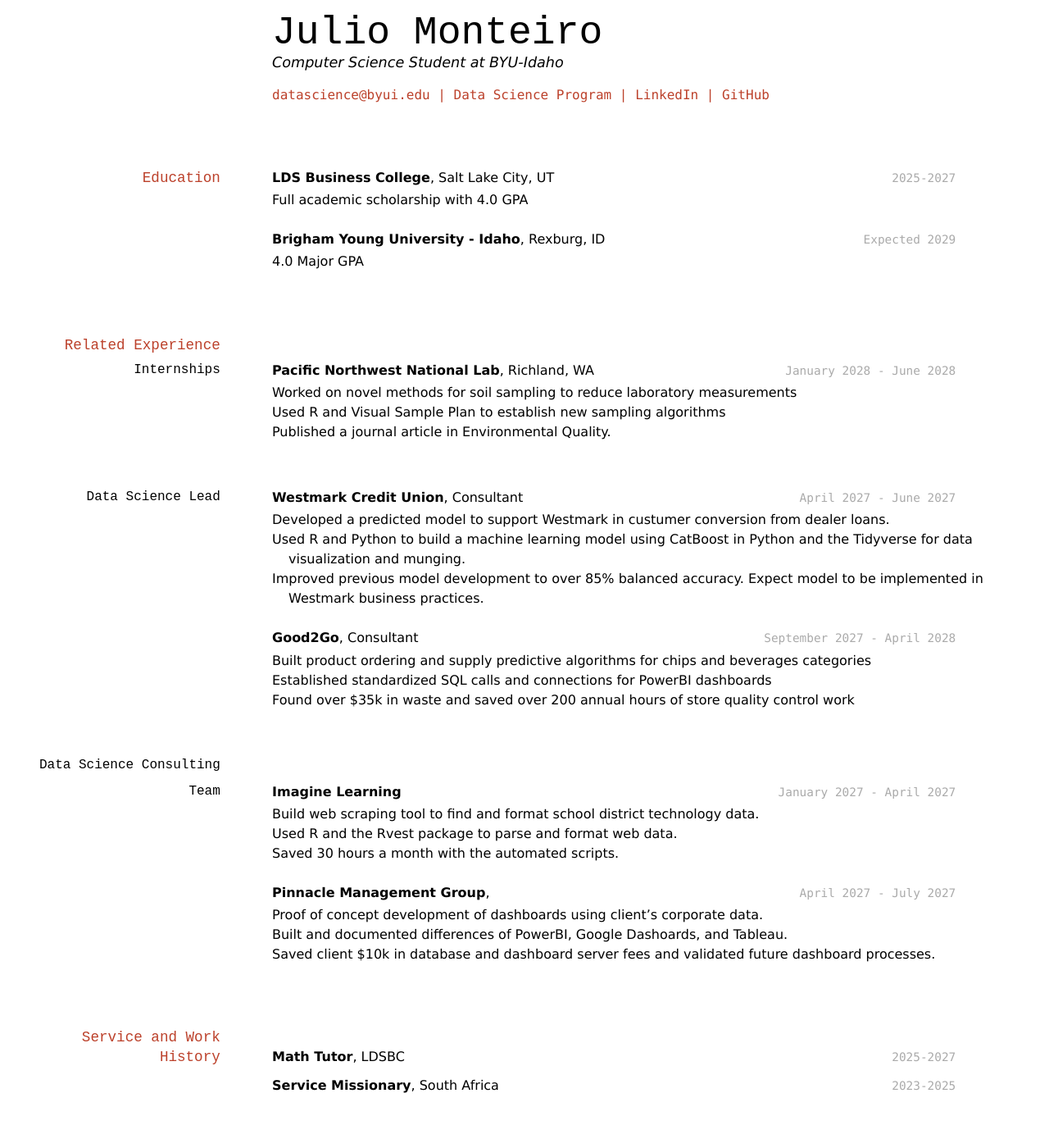
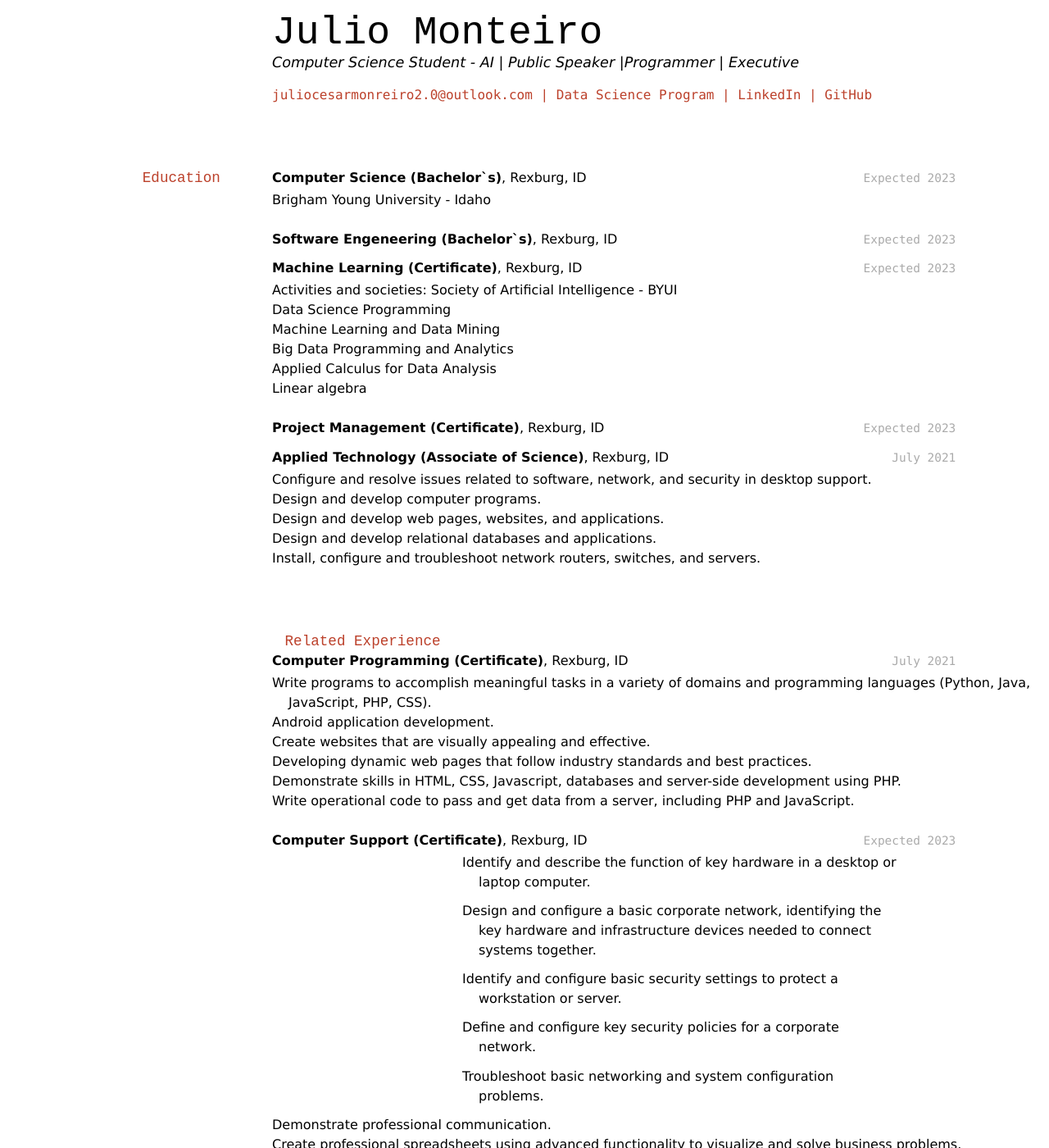
Before and after one commit to byuids-resumes/Julio-Monteiro-Resume, a Jekyll site: the page built from docs/index.md, in a window 1280 px wide and 1400 px high. Shown: the whole window at 82% size. Built offline with Jekyll 4.4.1, drawn with Linux system fonts in a browser that asks for light colours; some of the changed text lies outside the part shown.

Commit message:
I updated the education section on my resume

```diff
--- a/docs/index.md
+++ b/docs/index.md
@@ -3,65 +3,118 @@ layout: cv
 title: Julio Monteiro
 ---
 # Julio Monteiro
-Computer Science Student at BYU-Idaho
+Computer Science Student - AI | Public Speaker |Programmer | Executive
 
 <div id="webaddress">
-<a href="datascience@byui.edu">datascience@byui.edu</a>
+<a href="juliocesarmonreiro2.0@outlook.com">juliocesarmonreiro2.0@outlook.com</a>
 | <a href="https://byuidatascience.github.io/development.html">Data Science Program</a>
-| <a href="https://www.linkedin.com/groups/13537407/">LinkedIn</a>
-| <a href="https://github.com/byuids-resumes">GitHub</a>
+| <a href="https://www.linkedin.com/in/juliocmonteiro">LinkedIn</a>
+| <a href="https://github.com/juliobras">GitHub</a>
 </div>
 
 <!-- https://www.monique.tech/the-art-of-markdown -->
 
 ## Education
 
-`2025-2027`
-__LDS Business College__, Salt Lake City, UT
+`Expected 2023`
+__Computer Science (Bachelor`s)__, Rexburg, ID
+- Brigham Young University - Idaho
 
-- Full academic scholarship with 4.0 GPA
+`Expected 2023`
+__Software Engeneering (Bachelor`s)__, Rexburg, ID
 
-`Expected 2029`
-__Brigham Young University - Idaho__, Rexburg, ID
+`Expected 2023`
+__Machine Learning (Certificate)__, Rexburg, ID
 
-- 4.0 Major GPA
+- Activities and societies: Society of Artificial Intelligence - BYUI
+- Data Science Programming
+- Machine Learning and Data Mining
+- Big Data Programming and Analytics
+- Applied Calculus for Data Analysis
+- Linear algebra
+
+`Expected 2023`
+__Project Management (Certificate)__, Rexburg, ID
 
 
+
+`July 2021`
+__Applied Technology (Associate of Science)__, Rexburg, ID
+- Configure and resolve issues related to software, network, and security in desktop support.
+- Design and develop computer programs.
+- Design and develop web pages, websites, and applications.
+- Design and develop relational databases and applications.
+- Install, configure and troubleshoot network routers, switches, and servers.
 ## Related Experience
 
-### Internships
+`July 2021`
+__Computer Programming (Certificate)__, Rexburg, ID
+- Write programs to accomplish meaningful tasks in a variety of domains and programming languages (Python, Java, JavaScript, PHP, CSS).
+- Android application development.
+- Create websites that are visually appealing and effective.
+- Developing dynamic web pages that follow industry standards and best practices.
+- Demonstrate skills in HTML, CSS, Javascript, databases and server-side development using PHP.
+- Write operational code to pass and get data from a server, including PHP and JavaScript.
 
-`January 2028 - June 2028`
-__Pacific Northwest National Lab__, Richland, WA
 
-- Worked on novel methods for soil sampling to reduce laboratory measurements
-- Used R and Visual Sample Plan to establish new sampling algorithms
-- Published a journal article in Environmental Quality.
+`Expected 2023`
+__Computer Support (Certificate)__, Rexburg, ID
+- Identify and describe the function of key hardware in a desktop or laptop computer.
 
-### Data Science Lead
+- Design and configure a basic corporate network, identifying the key hardware and infrastructure devices needed to connect systems together.
 
-`April 2027 - June 2027`
-__Westmark Credit Union__, Consultant
+- Identify and configure basic security settings to protect a workstation or server.
 
-- Developed a predicted model to support Westmark in custumer conversion from dealer loans.
-- Used R and Python to build a machine learning model using CatBoost in Python and the Tidyverse for data visualization and munging.
-- Improved previous model development to over 85% balanced accuracy. Expect model to be implemented in Westmark business practices.
+- Define and configure key security policies for a corporate network.
 
-`September 2027 - April 2028`
-__Good2Go__, Consultant
+- Troubleshoot basic networking and system configuration problems.
+
+- Demonstrate professional communication.
+- Create professional spreadsheets using advanced functionality to visualize and solve business problems.
+
+
+`July 2021`
+__Leadership and Management__, Sydney, Australia
+
+- Develop and use emotional intelligence
+- Manage operational plan
+- Lead and manage effective workplace relationships
+- Lead and manage team effectiveness
+- Manage quality customer service
+- Support the recruitment, selection and induction of staff
+- Undertake project work
+- Manage risk
+- Manage personal work priorities and professional development
+- Manage meetings
+- Develop and manage performance management processes
+- Manage workforce planning
+
+### Work Experience
+
+`Oct 2021 - Present`
+__Executive Assistant__ - Braus Fight USA Corp
+
+- Provide high-level support to the President of the company.
+- Manage client or partner relationships.
+- Supervise or train clerical staff.
+- Prepare financial statements, reports, memos, invoices letters, and other documents.
+- Researching and conducting data to prepare documents for review and presentation by boards of directors, committees, and executives.
+- Create and implement marketing strategies.
+- Provide general administrative/executive support.
+- Oversee operations in various departments.
+
+`Aug 2019 - Aug 2020`
+__Procurement Buyer__, GoodYear Rubber and Tyre Company
 
 - Built product ordering and supply predictive algorithms for chips and beverages categories
 - Established standardized SQL calls and connections for PowerBI dashboards
 - Found over $35k in waste and saved over 200 annual hours of store quality control work
 
-### Data Science Consulting Team
 
-`January 2027 - April 2027`
-__Imagine Learning__
+`Mar 2019 - Jun 2019`
+__English teacher__
 
-- Build web scraping tool to find and format school district technology data.
-- Used R and the Rvest package to parse and format web data.
-- Saved 30 hours a month with the automated scripts.
+- Teach English as a second language to kids from primary, elementary, and high school.
 
 `April 2027 - July 2027`
 __Pinnacle Management Group__,
```
